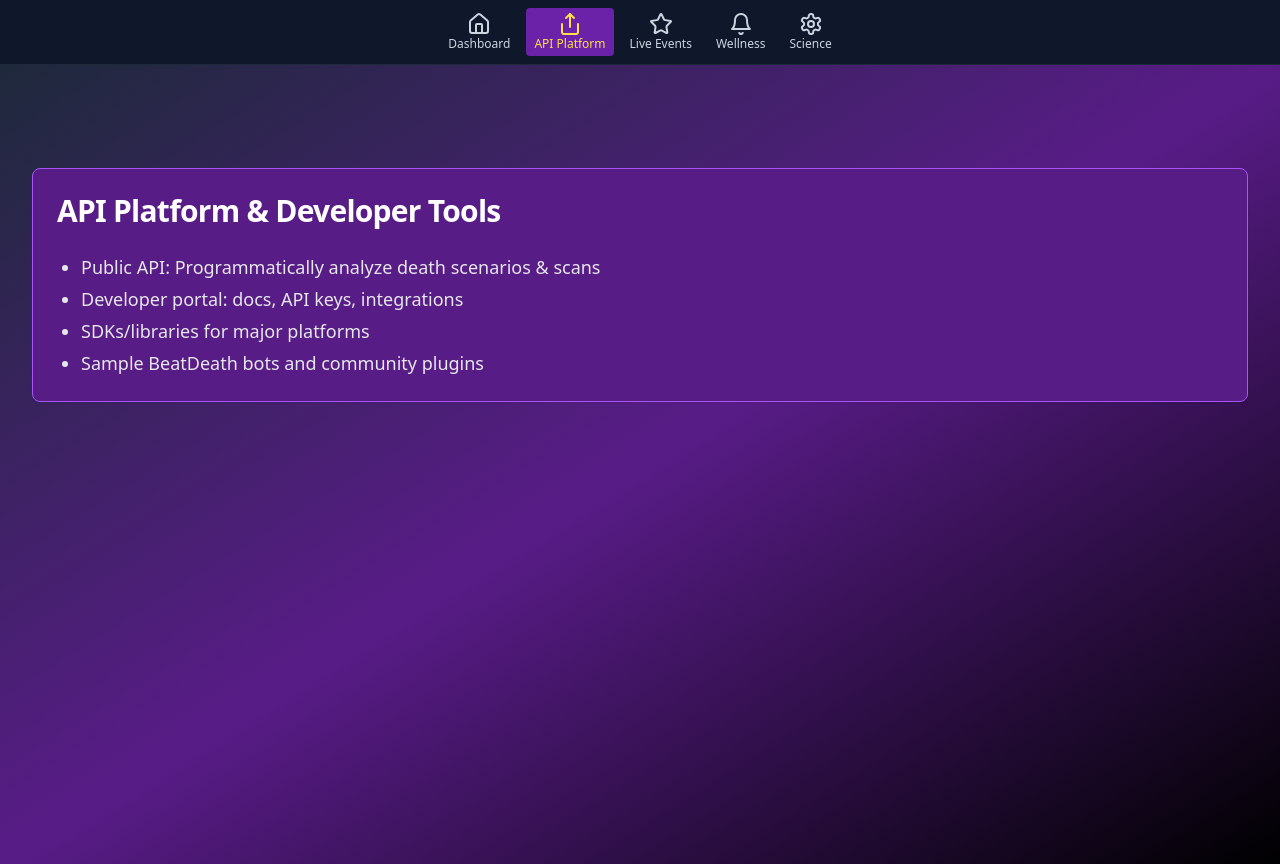
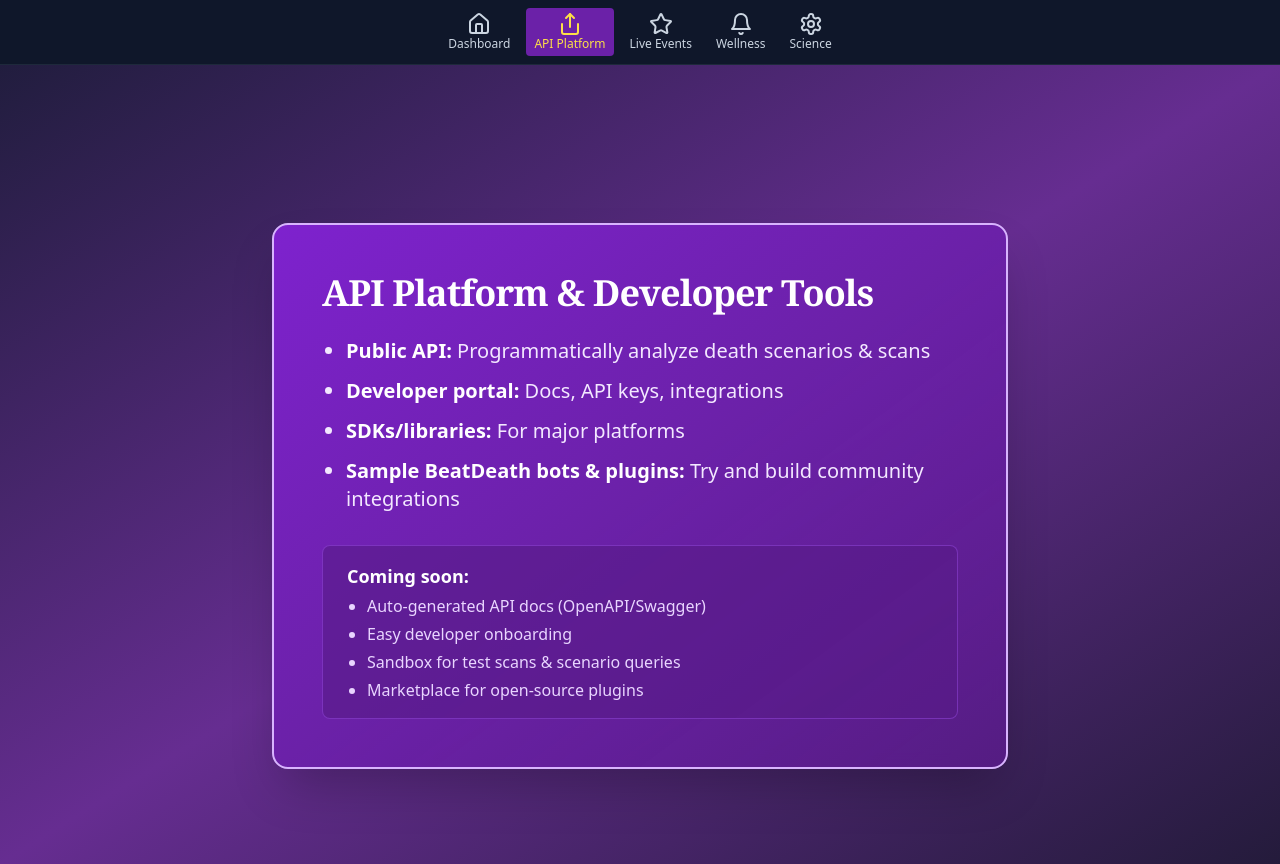
Before and after one commit to BMW1700/beat-death-report-card, a React (Vite) app: page /api-platform in a window 1280 px wide. Built offline with nearby package versions, Linux system fonts and the light colour scheme.

Commit message:
Implement API Platform features
Integrate the features described in the API Platform & Developer Tools section, including the public API, developer portal, SDKs/libraries, and sample bots/plugins.

```diff
--- a/src/pages/ApiPlatformPage.tsx
+++ b/src/pages/ApiPlatformPage.tsx
@@ -1,21 +1,40 @@
 
-import { Card, CardContent, CardTitle } from "@/components/ui/card";
+import { Card } from "@/components/ui/card";
 
+// Professional API Platform Page, styled after reference image
 const ApiPlatformPage = () => (
-  <div className="min-h-screen pt-16 bg-gradient-to-br from-slate-800 via-purple-900 to-black text-white">
-    <div className="container mx-auto py-10">
-      <Card className="mb-8 bg-purple-900 border-purple-500">
-        <CardTitle className="text-3xl p-6 text-white">API Platform & Developer Tools</CardTitle>
-        <CardContent>
-          <ul className="list-disc ml-6 text-lg text-gray-200 space-y-1">
-            <li>Public API: Programmatically analyze death scenarios & scans</li>
-            <li>Developer portal: docs, API keys, integrations</li>
-            <li>SDKs/libraries for major platforms</li>
-            <li>Sample BeatDeath bots and community plugins</li>
-          </ul>
-        </CardContent>
-      </Card>
+  <div className="min-h-screen pt-16 bg-gradient-to-br from-[#211d3e] via-[#662d91] to-[#241b3b] flex items-center justify-center">
+    <div className="max-w-3xl w-full px-4">
+      <div className="rounded-2xl border-2 border-purple-300 shadow-2xl bg-gradient-to-br from-purple-700 via-purple-800 to-purple-900/90 p-10 sm:p-12" style={{ backdropFilter: "blur(8px)" }}>
+        <h1 className="text-3xl sm:text-4xl font-bold font-serif text-white mb-6 tracking-tight">API Platform &amp; Developer Tools</h1>
+        <ul className="list-disc pl-6 space-y-3 text-lg sm:text-xl text-purple-100 font-medium">
+          <li>
+            <span className="font-semibold text-white">Public API:</span> Programmatically analyze death scenarios &amp; scans
+          </li>
+          <li>
+            <span className="font-semibold text-white">Developer portal:</span> Docs, API keys, integrations
+          </li>
+          <li>
+            <span className="font-semibold text-white">SDKs/libraries:</span> For major platforms
+          </li>
+          <li>
+            <span className="font-semibold text-white">Sample BeatDeath bots &amp; plugins:</span> Try and build community integrations
+          </li>
+        </ul>
+        <div className="mt-8 space-y-4">
+          <div className="bg-purple-900/60 border border-purple-500/40 rounded-lg px-6 py-4">
+            <div className="text-white text-lg font-bold mb-1">Coming soon:</div>
+            <ul className="list-disc pl-5 text-purple-200 text-base space-y-1">
+              <li>Auto-generated API docs (OpenAPI/Swagger)</li>
+              <li>Easy developer onboarding</li>
+              <li>Sandbox for test scans & scenario queries</li>
+              <li>Marketplace for open-source plugins</li>
+            </ul>
+          </div>
+        </div>
+      </div>
     </div>
   </div>
 );
+
 export default ApiPlatformPage;
```
